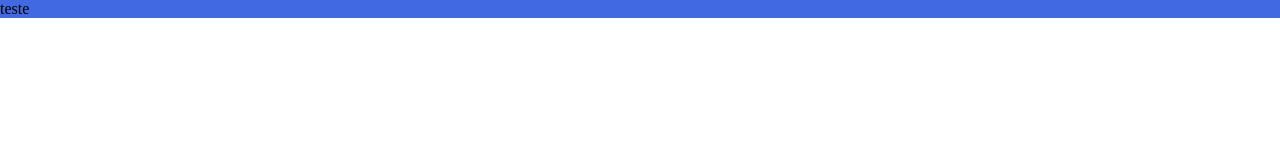
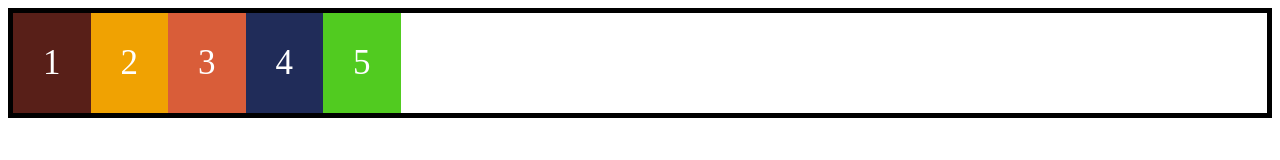
Before and after one commit to matheusalxds/example-flex-box, a website: page index.html in a window 1280 px wide. Drawn offline with Linux system fonts and the light colour scheme.

Commit message:
Created the container

```diff
--- a/index.html
+++ b/index.html
@@ -13,7 +13,11 @@
 
   <body>
     <div class="container">
-      teste
+      <div class="box box--1">1</div>
+      <div class="box box--2">2</div>
+      <div class="box box--3">3</div>
+      <div class="box box--4">4</div>
+      <div class="box box--5">5</div>
     </div>
   </body>
 </html>
--- a/sass/main.scss
+++ b/sass/main.scss
@@ -1,10 +1,31 @@
-html, body {
-  padding: 0;
-  margin: 0;
+.container {
+  border: 5px solid black;
+  display: flex;
 }
 
-.container {
-  background-color: royalblue;
-  width: 100%;
-  height: 100%;
+.box {
+  padding: 30px;
+  text-align: center;
+  font-size: 35px;
+  color: white;
+
+  &--1 {
+    background-color: #581F18;
+  }
+
+  &--2 {
+    background-color: #F0A202;
+  }
+
+  &--3 {
+    background-color: #D95D39;
+  }
+
+  &--4 {
+    background-color: #202C59;
+  }
+
+  &--5 {
+    background-color: #51CB20;
+  }
 }
```
Also changed, not shown: css/style.css.
